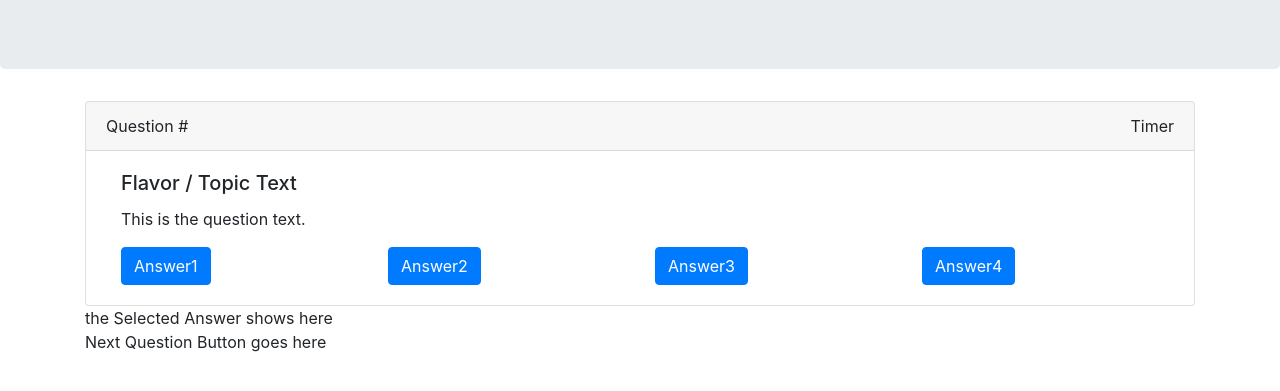
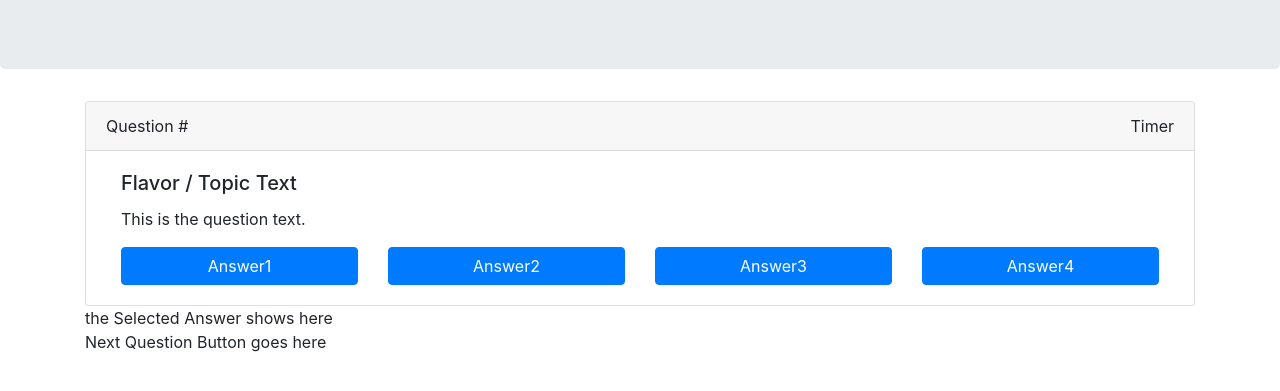
Before and after one commit to golemheavy/TriviaEngine, a plain HTML site: page index.html in a window 1280 px wide. Shown: the part 115-506 px from the top of the page. Drawn offline with nearby package versions, Linux system fonts and the light colour scheme.

Commit message:
minor layout changes'

```diff
--- a/assets/css/style.css
+++ b/assets/css/style.css
@@ -1,3 +1,7 @@
 .jumbotron {
 	text-align: center;
 }
+
+.btn-primary {
+	width: 100%;
+}
```
